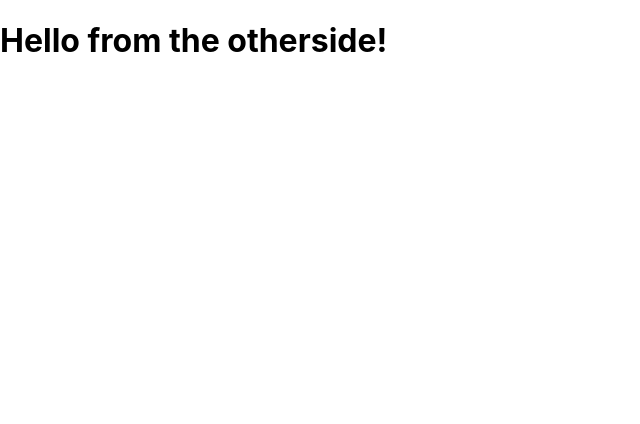
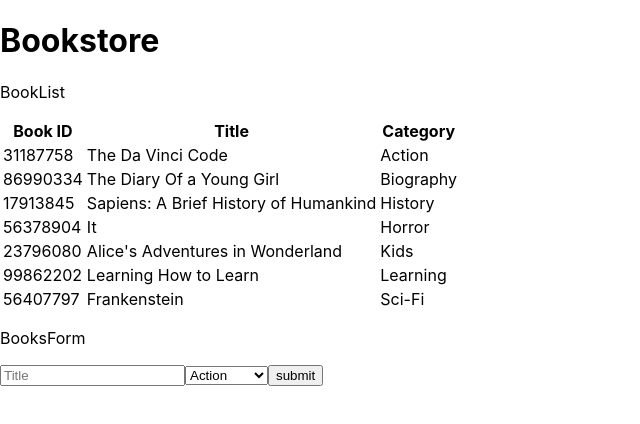
Before and after one commit to ershadul1/bookstore-react-redux, a React (Create React App) app: page / in a window 1280 px wide. Shown: the top 424 px of the page, without its empty margins (0-640 px from the left). Built offline with nearby package versions, Linux system fonts and the light colour scheme.

Commit message:
Add initial state and redux store

```diff
--- a/src/index.js
+++ b/src/index.js
@@ -1,10 +1,32 @@
 import React from 'react';
 import ReactDOM from 'react-dom';
+import { Provider } from 'react-redux';
+import { createStore } from 'redux';
 import './index.css';
+import App from './components/App';
+import getRandomId from './helpers/getRandomId';
+import rootReducer from './reducers/index';
+
+const initialState = {
+  allBooks: [
+    { bookId: getRandomId(), bookTitle: 'The Da Vinci Code', bookCategory: 'Action' },
+    { bookId: getRandomId(), bookTitle: 'The Diary Of a Young Girl', bookCategory: 'Biography' },
+    { bookId: getRandomId(), bookTitle: 'Sapiens: A Brief History of Humankind', bookCategory: 'History' },
+    { bookId: getRandomId(), bookTitle: 'It', bookCategory: 'Horror' },
+    { bookId: getRandomId(), bookTitle: "Alice's Adventures in Wonderland", bookCategory: 'Kids' },
+    { bookId: getRandomId(), bookTitle: 'Learning How to Learn', bookCategory: 'Learning' },
+    { bookId: getRandomId(), bookTitle: 'Frankenstein', bookCategory: 'Sci-Fi' },
+  ],
+};
+
+const store = createStore(rootReducer, initialState);
 
 ReactDOM.render(
   <React.StrictMode>
-    <h1>Hello from the otherside!</h1>
+    <h1>Bookstore</h1>
+    <Provider store={store}>
+      <App />
+    </Provider>
   </React.StrictMode>,
   document.getElementById('root'),
 );
```
Also changed, not shown: 2 other files (tests, documents, lock files or other folders).
